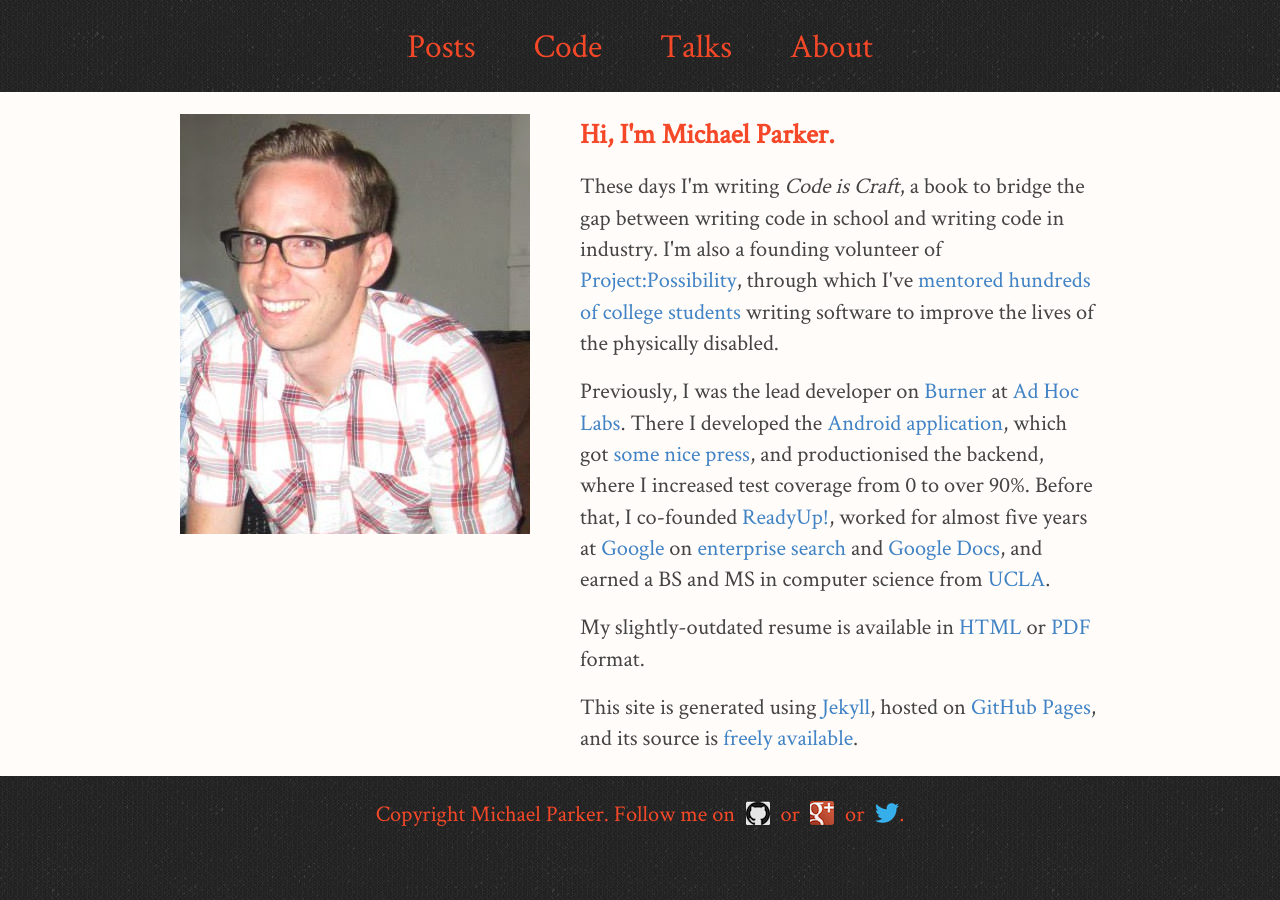
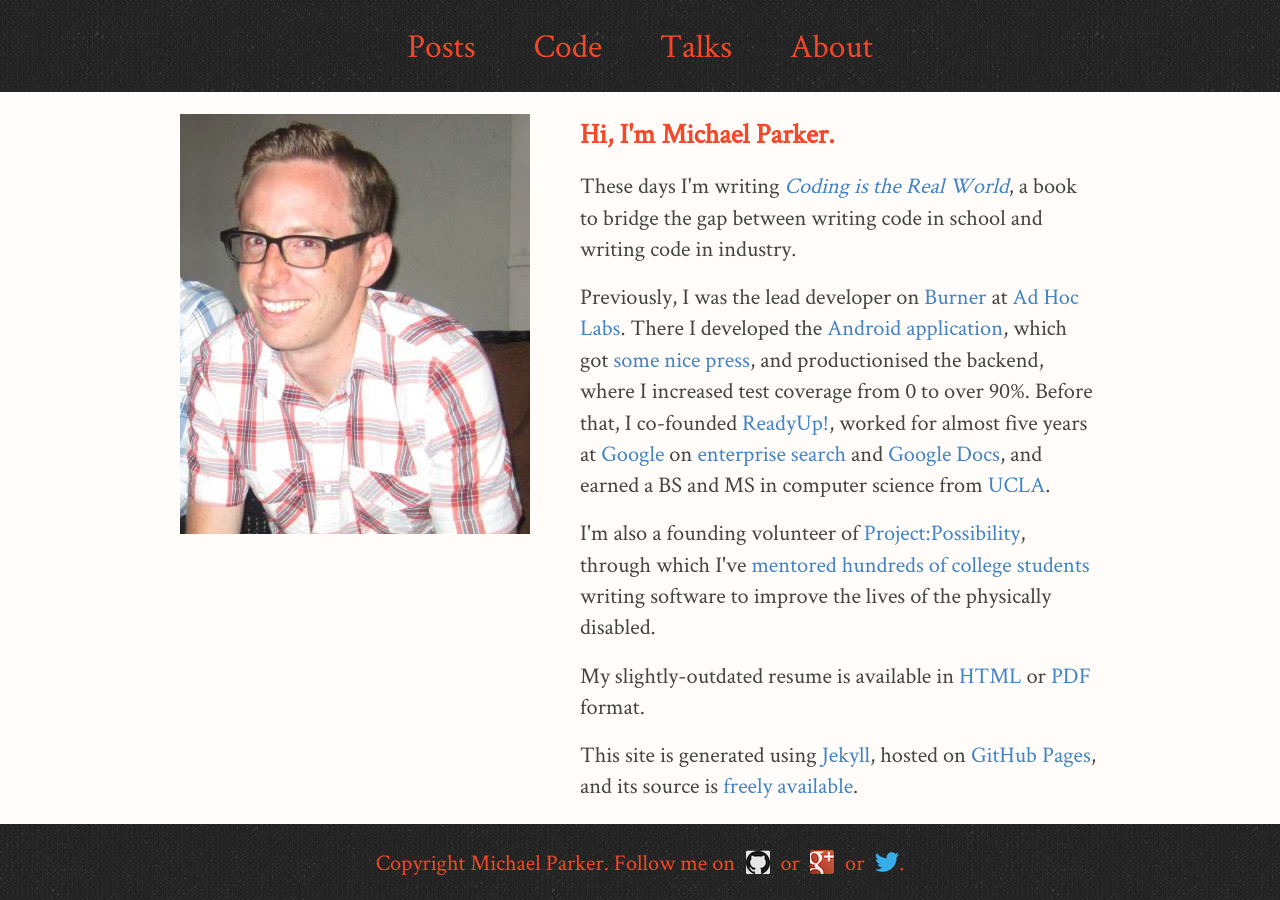
Before and after one commit to mgp/mgp.github.io, a Jekyll site: the page built from about.html, in a window 1280 px wide. Built offline with Jekyll 4.4.1, drawn with Linux system fonts in a browser that asks for light colours; Markdown is read by kramdown in place of the engine named in the settings.

Commit message:
Update the About page

```diff
--- a/about.html
+++ b/about.html
@@ -7,9 +7,11 @@
 <img src="/assets/images/me.jpg" />
 <div>
   <h2>Hi, I'm Michael Parker.</h2>
-  <p>These days I'm writing <em>Code is Craft</em>, a book to bridge the gap between writing code in school and writing code in industry. I'm also a founding volunteer of <a href="http://www.projectpossibility.org/">Project:Possibility</a>, through which I've <a href="http://www.nytimes.com/2008/12/18/business/smallbusiness/18edge.html">mentored hundreds of college students</a> writing software to improve the lives of the physically disabled.</p>
+  <p>These days I'm writing <a href="https://leanpub.com/coding-in-the-real-world"><em>Coding is the Real World</em></a>, a book to bridge the gap between writing code in school and writing code in industry.</p>
 
   <p>Previously, I was the lead developer on <a href="http://burnerapp.com/">Burner</a> at <a href="http://adhoclabs.co/">Ad Hoc Labs</a>. There I developed the <a href="https://play.google.com/store/apps/details?id=com.adhoclabs.burner">Android application</a>, which got <a href="http://arstechnica.com/gadgets/2013/04/get-a-disposable-number-for-android-with-the-new-burner-app/">some</a> <a href="http://gizmodo.com/5994268/burner-the-single+serving-phone-number-app-is-now-for-android">nice<a> <a href="http://lifehacker.com/5994262/burner-brings-disposable-phone-numbers-to-android-for-private-calls-texts-and-more">press</a>, and productionised the backend, where I increased test coverage from 0 to over 90%. Before that, I co-founded <a href="http://www.readyupapp.com/">ReadyUp!</a>, worked for almost five years at <a href="https://www.google.com/">Google</a> on <a href="http://www.google.com/enterprise/search/">enterprise search</a> and <a href="https://docs.google.com/">Google Docs</a>, and earned a BS and MS in computer science from <a href="http://www.ucla.edu/">UCLA</a>.</p>
+
+  <p>I'm also a founding volunteer of <a href="http://www.projectpossibility.org/">Project:Possibility</a>, through which I've <a href="http://www.nytimes.com/2008/12/18/business/smallbusiness/18edge.html">mentored hundreds of college students</a> writing software to improve the lives of the physically disabled.</p>
 
   <p>My slightly-outdated resume is available in <a href="/resume.html">HTML</a> or <a href="/resume.pdf">PDF</a> format.</p>
 
```
